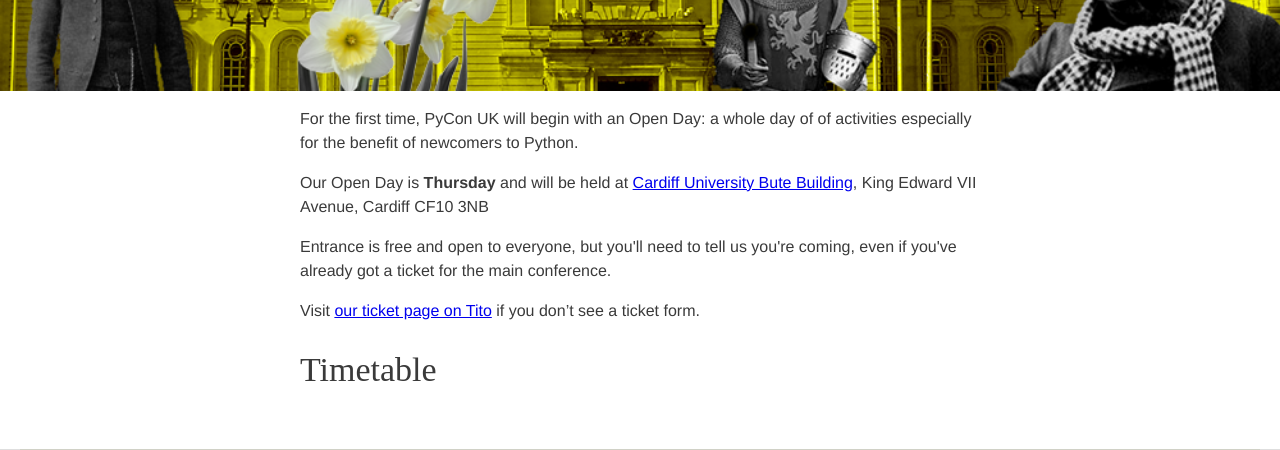
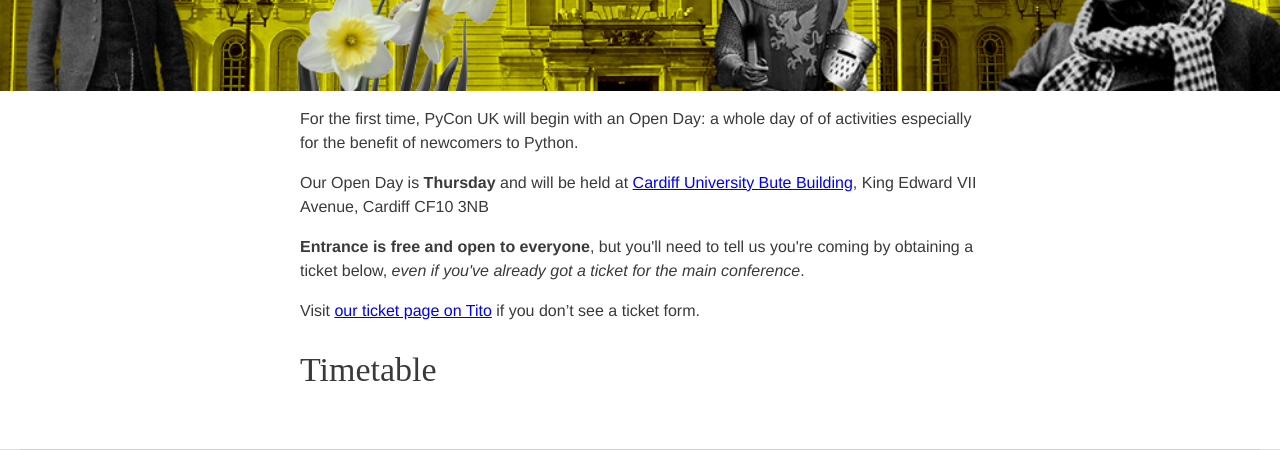
Before and after one commit to PyconUK/2016.pyconuk.org, a Django app: template templates/open_day.html in a window 1280 px wide. Shown: the part 550-1000 px from the top of the page. Run offline with Django 3.2, Linux system fonts and the light colour scheme; the template is opened without the code that fills it, so the values that code supplies are empty; style sheets or scripts are compiled from the project's sources; parts of the project's set-up code (start-up, migrations or seed data) failed here and were passed over; some libraries are stand-ins or nearby versions; some web fonts are replaced.

Commit message:
Open day wording improved

```diff
--- a/templates/open_day.html
+++ b/templates/open_day.html
@@ -27,7 +27,7 @@
         <p>Our Open Day is <strong>Thursday</strong> and will be held at <a href="http://www.cardiff.ac.uk/estat/accessibilityinformation/cathayscampus/butebuilding/buteaccess.html">Cardiff University Bute Building</a>, King Edward VII Avenue, Cardiff CF10 3NB</p>
 
 
-        <p>Entrance is free and open to everyone, but you'll need to tell us you're coming, even if you've already got a ticket for the main conference.</p>
+        <p><strong>Entrance is free and open to everyone</strong>, but you'll need to tell us you're coming by obtaining a ticket below, <em>even if you've already got a ticket for the main conference</em>.</p>
 
         <p><tito-widget event="pyconuk/2016" releases="k4gmkzn7djq">Visit <a href="https://ti.to/pyconuk/2016/with/k4gmkzn7djq">our ticket page on Tito</a> if you don’t see a ticket form.</tito-widget></p>
       </div>
```
